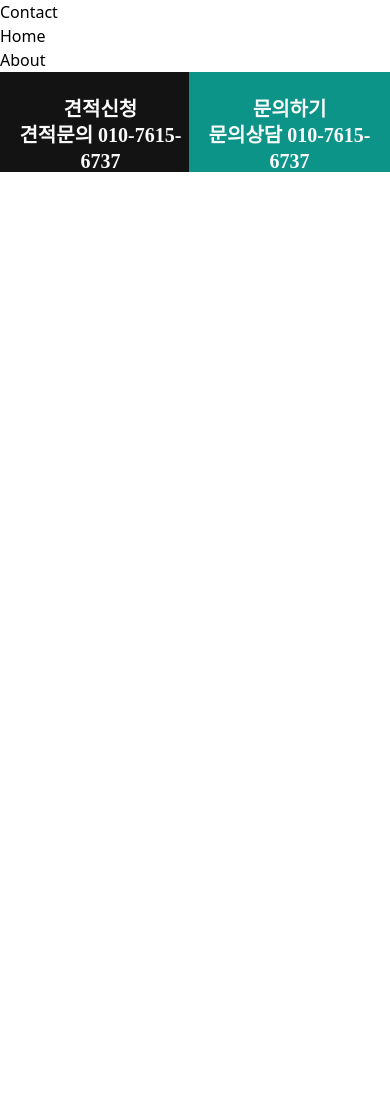
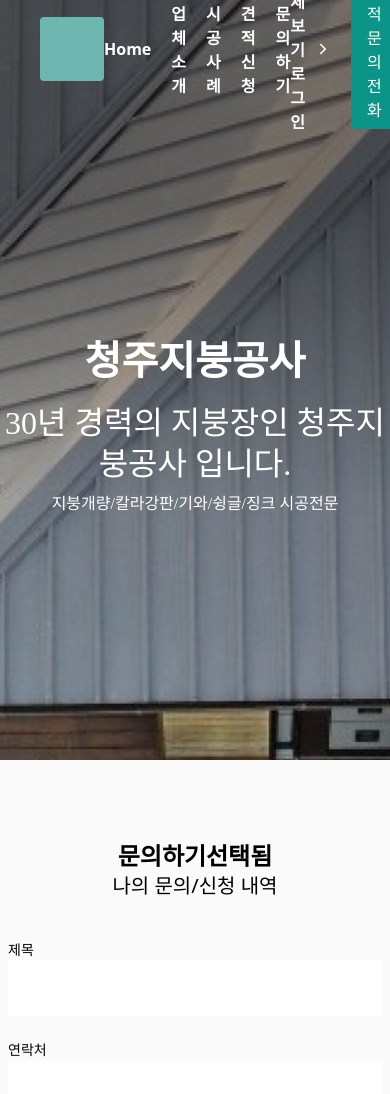
Before and after one commit to alone025/freelancerish, a Next.js app: page /contact in a window 390 px wide. Shown: the top 1094 px of the page. Before the commit the page ends 844 px from the top, so only its background shows below. Built offline with nearby package versions, Linux system fonts and the light colour scheme.

Commit message:
contact page

```diff
--- a/Layouts/Navbar.jsx
+++ b/Layouts/Navbar.jsx
@@ -6,12 +6,16 @@ const Navbar = () => {
             <Link href={"/"} className="navbarItem">
                 Home
             </Link>
+            <li className="navbarItem">
+                업체소개
+            </li>
             <Link href={"/after-construction"} className="navbarItem">
-        업체소개
+                시공사례
             </Link>
-      <li className="navbarItem">시공사례</li>
             <li className="navbarItem">견적신청</li>
-      <li className="navbarItem">문의하기</li>
+            <Link href={"/contact"} className="navbarItem">
+                문의하기
+            </Link>
         </ul>
     );
 };
--- a/pages/contact.jsx
+++ b/pages/contact.jsx
@@ -1,19 +1,79 @@
 import Link from "next/link";
+import MainSectionBanner from "@/components/MainSectionBanner";
+import {LuUploadCloud} from "react-icons/lu";
 
 const Contact = () => {
-  return (
-    <div>
-      <h1>Contact</h1>
-      <ul>
-        <li>
-          <Link href="/">Home</Link>
-        </li>
-        <li>
-          <Link href="/about">About</Link>
-        </li>
-      </ul>
-    </div>
-  );
+    return (
+        <div className={'relative overflow-hidden'}>
+            <div className="container">
+                <main>
+                    <MainSectionBanner
+                        title={'청주지붕공사'}
+                        text={'30년 경력의 지붕장인 청주지붕공사 입니다.'}
+                        desc={'지붕개량/칼라강판/기와/슁글/징크 시공전문'}
+                        img="/images/mainBanner.png"
+                    />
+                </main>
+
+                <div className={'mt-20 mb-10'}>
+                    <h1 className={'text-2xl font-bold text-center'}>문의하기선택됨 </h1>
+                    <p className={'text-xl font-normal text-center'}>나의 문의/신청 내역</p>
+                </div>
+                <div className="relative w-full h-auto">
+                    <form className={'flex flex-col px-2'}>
+                        <label htmlFor="title" className={'text-sm font-normal'}>제목</label>
+                        <input className={'px-8 py-4 w-full md:w-2/3'} id="title" type="text" name="title"/>
+
+                        <label htmlFor="contact" className={'text-sm font-normal mt-6'}>연락처</label>
+                        <input id="contact" type="text" className={'px-8 py-4 w-full md:w-96'} name="contact"/>
+
+                        <label htmlFor="mail" className={'text-sm font-normal mt-6'}>이메일</label>
+                        <input id="mail" type="text" className={'px-8 py-4 w-full md:w-96'} name="mail"/>
+
+                        <label htmlFor="short-description" className={'text-sm font-normal mt-6'}>단문 입력</label>
+                        <input id="short-description" type="text" className={'px-8 py-4 w-full md:w-2/3'}
+                               name="short-description"/>
+
+                        <label htmlFor="long-description" className={'text-sm font-normal mt-6'}>장문 입력</label>
+                        <input id="long-description" type="textarea" className={'px-8 py-4 w-full md:w-2/3'}
+                               name="long-description"/>
+
+                        <div
+                            className={'w-80 h-48 bg-gray-200 flex flex-col justify-center items-center mt-6 cursor-pointer'}>
+                            <LuUploadCloud size={32}/>
+                            <span className={'text-base'}>사진등록</span>
+                        </div>
+
+                        <label htmlFor="select-list" className={'text-sm font-normal mt-6'}>목록 선택</label>
+                        <select className={'px-8 py-4 w-full md:w-96'} name="select-list" id="select-list">
+                            <option value="lorem">Lorem ipsum</option>
+                            <option value="lorem1">Lorem ipsum</option>
+                        </select>
+
+                        <label htmlFor="short-description"
+                               className={'text-base font-normal mt-6 flex items-center gap-2'}>
+                            <input type="checkbox" className={'w-12 h-12'}/>
+                            개인정보 수집 및 이용에 동의합니다.
+                        </label>
+
+                        <div className={'px-14'}>
+                            <a href="#" className={'underline text-base font-normal'}>내용보기</a>
+                        </div>
+
+                        <div className={'w-full flex items-center justify-end mt-6 mb-16 gap-8'}>
+                            <button className={'py-2 px-4 border border-[#0D9488] text-[#0D9488] w-52 rounded'}>취소</button>
+                            <button className={'py-2 px-4 border-none bg-[#0D9488] text-white w-52 rounded'}>등록</button>
+                        </div>
+                    </form>
+                </div>
+            </div>
+            <svg className={'absolute -bottom-96 -z-10'} xmlns="http://www.w3.org/2000/svg" width="1280"
+                 height="2219" viewBox="0 0 1280 2219" fill="none">
+                <path d="M-947.225 1038.5L394.551 -0.00198519L1736.33 1341.77L-37 2227L-947.225 1038.5Z"
+                      fill="#FAFAFA"/>
+            </svg>
+        </div>
+    );
 };
 
 export default Contact;
```
Lines whose indentation alone changed are shown as unchanged.
